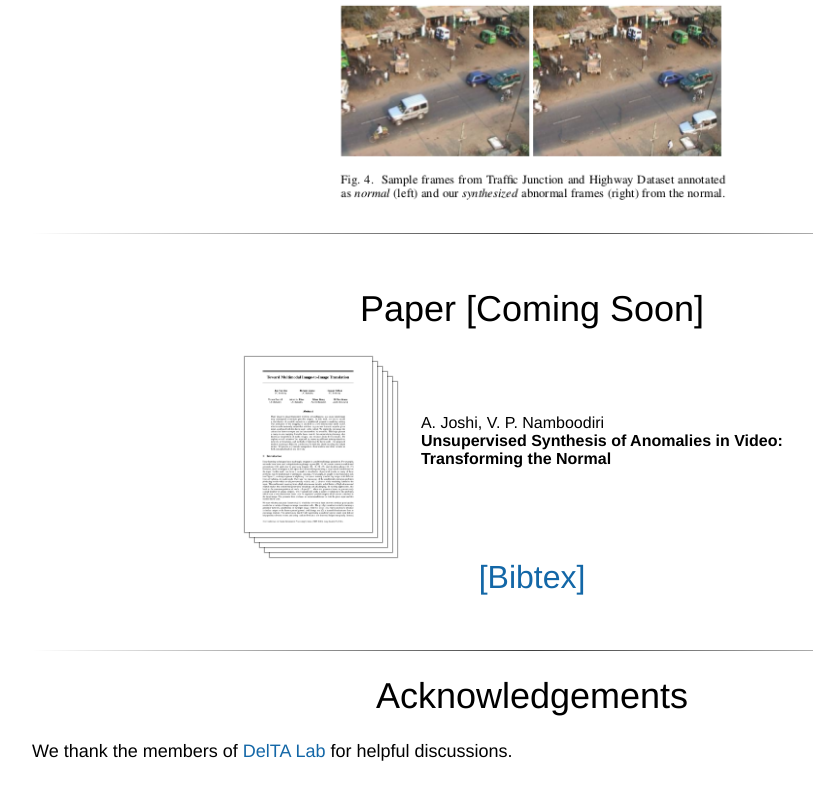
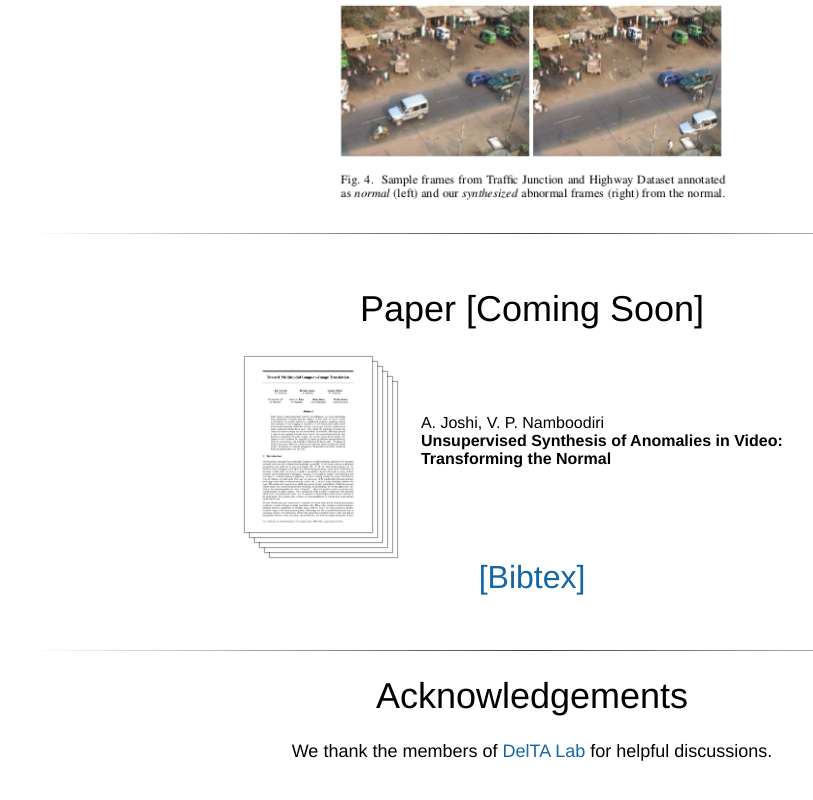
Before and after one commit to DelTA-Lab-IITK/VideoAnomalySynthesis, a plain HTML site: page index.html in a window 1280 px wide. Shown: the part 2326-3126 px from the top of the page, without its empty margins (108-921 px from the left). Drawn offline with Linux system fonts and the light colour scheme; a script that the page names is missing.

Commit message:
Update index.html

```diff
--- a/index.html
+++ b/index.html
@@ -414,13 +414,13 @@
 		<hr>
 
 		<center><h1>Acknowledgements</h1></center>
-					    <p align="justify">We thank the members of <a href="http://deltalab.iitk.ac.in/"> DelTA Lab </a> for helpful discussions.</p>
+					    <p align="center">We thank the members of <a href="http://deltalab.iitk.ac.in/"> DelTA Lab </a> for helpful discussions.</p>
 
 
 		<br>
 		<br>
 
-
+<!--
 <script>
   (function(i,s,o,g,r,a,m){i['GoogleAnalyticsObject']=r;i[r]=i[r]||function(){
   (i[r].q=i[r].q||[]).push(arguments)},i[r].l=1*new Date();a=s.createElement(o),
@@ -430,7 +430,7 @@
   ga('create', 'UA-75863369-4', 'auto');
   ga('send', 'pageview');
 
-</script>
+</script> -->
 
 <!-- Global site tag (gtag.js) - Google Analytics -->
 <!-- <script async src="https://www.googletagmanager.com/gtag/js?id=UA-75863369-4"></script>
```
